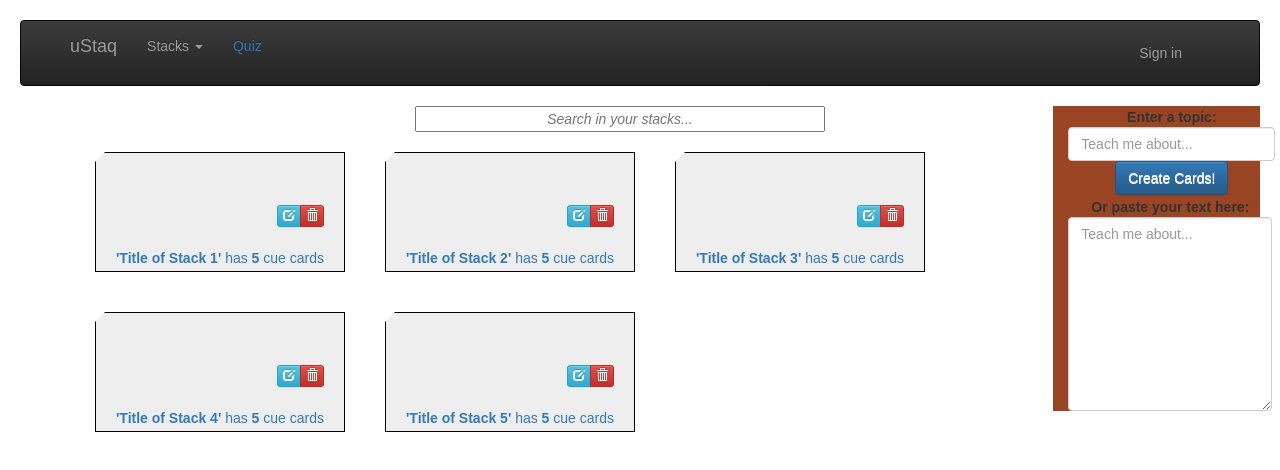
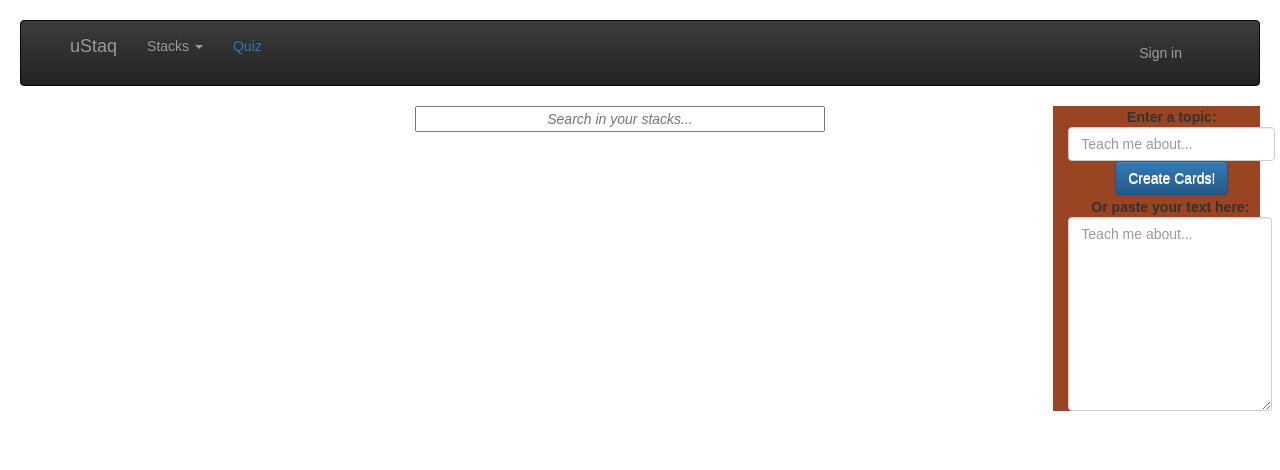
Before and after one commit to quhairfoir/uStaq-client, a React (Create React App) app: page /stacks in a window 1280 px wide. Shown: the top 470 px of the page. Built offline with nearby package versions, Linux system fonts and the light colour scheme; a web font is replaced by a local one.

Commit message:
stacks displaying from db

```diff
--- a/src/components/App.jsx
+++ b/src/components/App.jsx
@@ -26,177 +26,30 @@ class App extends Component {
     super(props)
     this.state = {
       userObj: null,
-      stacks: [
-        {
-          title: 'Title of Stack 1',
-          id: '1',
-          owner:
-            {
-              _id : '1'
-            },
-          sentences: [
-            {
-              front: 'Front Side of Card 1',
-              back: 'Back Side of Card 1'
-            },
-            {
-              front: 'Front Side of Card 2',
-              back: 'Back Side of Card 2'
-            },
-            {
-              front: 'Front Side of Card 3',
-              back: 'Back Side of Card 3'
-            },
-            {
-              front: 'Front Side of Card 4',
-              back: 'Back Side of Card 4'
-            },
-            {
-              front: 'Front Side of Card 5',
-              back: 'Back Side of Card 5'
-            },
-          ],
-        },
-        {
-          title: 'Title of Stack 2',
-          id: '2',
-          owner:
-            {
-              _id : '2'
-            },
-          sentences: [
-            {
-              front: 'Front Side of Card 1',
-              back: 'Back Side of Card 1'
-            },
-            {
-              front: 'Front Side of Card 2',
-              back: 'Back Side of Card 2'
-            },
-            {
-              front: 'Front Side of Card 3',
-              back: 'Back Side of Card 3'
-            },
-            {
-              front: 'Front Side of Card 4',
-              back: 'Back Side of Card 4'
-            },
-            {
-              front: 'Front Side of Card 5',
-              back: 'Back Side of Card 5'
-            },
-          ],
-        },
-        {
-          title: 'Title of Stack 3',
-          id: '3',
-          owner:
-            {
-              _id : '2'
-            },
-          sentences: [
-            {
-              front: 'Front Side of Card 1',
-              back: 'Back Side of Card 1'
-            },
-            {
-              front: 'Front Side of Card 2',
-              back: 'Back Side of Card 2'
-            },
-            {
-              front: 'Front Side of Card 3',
-              back: 'Back Side of Card 3'
-            },
-            {
-              front: 'Front Side of Card 4',
-              back: 'Back Side of Card 4'
-            },
-            {
-              front: 'Front Side of Card 5',
-              back: 'Back Side of Card 5'
-            },
-          ],
-        },
-        {
-          title: 'Title of Stack 4',
-          id: '4',
-          owner:
-            {
-              _id : '3'
-            },
-          sentences: [
-            {
-              front: 'Front Side of Card 1',
-              back: 'Back Side of Card 1'
-            },
-            {
-              front: 'Front Side of Card 2',
-              back: 'Back Side of Card 2'
-            },
-            {
-              front: 'Front Side of Card 3',
-              back: 'Back Side of Card 3'
-            },
-            {
-              front: 'Front Side of Card 4',
-              back: 'Back Side of Card 4'
-            },
-            {
-              front: 'Front Side of Card 5',
-              back: 'Back Side of Card 5'
-            },
-          ],
-        },
-        {
-          title: 'Title of Stack 5',
-          id: '5',
-          owner:
-            {
-              _id : '4'
-            },
-          sentences: [
-            {
-              front: 'Front Side of Card 1',
-              back: 'Back Side of Card 1'
-            },
-            {
-              front: 'Front Side of Card 2',
-              back: 'Back Side of Card 2'
-            },
-            {
-              front: 'Front Side of Card 3',
-              back: 'Back Side of Card 3'
-            },
-            {
-              front: 'Front Side of Card 4',
-              back: 'Back Side of Card 4'
-            },
-            {
-              front: 'Front Side of Card 5',
-              back: 'Back Side of Card 5'
-            },
-          ],
-        },
-      ]
+      stacks: []
     }
     this.handleStoringUsers = this.handleStoringUsers.bind(this);
     this.handleSubmitStack = this.handleSubmitStack.bind(this)
   }
 
-  //make a function that sets the state in the app and bind that function in the constructor and pass it down to the nav, so from the nav we can set the state
-
   handleStoringUsers(userObj) { //creat the shape of user and set it here, in app, login will eventually need to check whether or not you've alredy been here, if so, don't create the user in the db
-  // console.log("this is userOBJ", userObj)
     let newUser = {
       _id: userObj.id,
       email: userObj.email,
       owned: []
     }
-    console.log("NEW USER", newUser)
     axios.post('http://localhost:8080/users', newUser)
       .then(response => console.log(response))
       .catch(error => console.log(error))
     this.setState({ userObj });
+    let userId = this.state.userObj.id
+    let stacks = this.getUserStacks(userId)
+  }
+
+  getUserStacks(userId) {
+    axios(`http://localhost:8080/stacks/user/${userId}`)
+    .then(stacks => this.setState({ stacks: stacks.data }))
+    .catch(error => console.log(error))
   }
 
   componentDidMount() {
--- a/src/components/Card.jsx
+++ b/src/components/Card.jsx
@@ -21,7 +21,7 @@ class Card extends Component {
       // stackId: (this.props.match.params.id || null),
       stackId: this.props.location.pathname.split("/")[2] || null,
       stack: {},
-      isOpen: 'false',
+      isOpen: 'true',
       redirect: '/stacks'
     };
   }
@@ -53,7 +53,7 @@ class Card extends Component {
 
   render() {
     const showCard = () => {
-      let item = this.props.stacks.find(target => target.id == this.state.stackId)
+      let item = this.props.stacks.find(target => target._id == this.state.stackId)
       if (!item) {
         return <Redirect to={this.state.redirect}/>
       } else {
--- a/src/components/Stacks.jsx
+++ b/src/components/Stacks.jsx
@@ -1,6 +1,7 @@
-import React, {Component} from 'react'
+import React, { Component } from 'react'
 import { Row, Col, PageHeader, Table, Grid, Clearfix, Modal, Dialog, Body, Button, ButtonGroup } from 'react-bootstrap'
-import {Route, Switch, Link} from 'react-router-dom'
+import { Route, Switch, Link } from 'react-router-dom'
+import axios from 'axios'
 
 // Stack details modal dialog
 import Card from './Card'
@@ -24,7 +25,7 @@ class Stacks extends Component {
     let array = [...this.state.stacks]; // make a separate copy of the array
     let index = array.indexOf(e.target.value)
     array.splice(array, 1);
-    this.setState({stacks: array});
+    this.setState({ stacks: array });
   }
 
   filterStacksHandle() {
@@ -42,21 +43,10 @@ class Stacks extends Component {
     }
   }
 
-  render() {
+  stacksData() {
+    if (this.props.stacks) {
       return (
-      <Grid>
-        <Row className='show-grid'>
-          <Table>
-            <tbody>
-              <input
-                type='text'
-                id="filterStacks"
-                onChange={this.filterStacksHandle}
-                placeholder='Search in your stacks...'
-                />
-              <ul id='myUL'>
-                {
-                  this.state.stacks.map((stack, index) => (
+          this.props.stacks.map((stack, index) => (
             <li key={index} style={{ listStyleType: 'none' }}>
               <tr className='tile' data-toggle='modal' data-target='#exampleModal'>
                 <Col sm={6} md={3} className='eachTile eachTile:hover'>
@@ -71,19 +61,40 @@ class Stacks extends Component {
                     </ButtonGroup>
                   </Row>
                   <Row className="stack-summary">
-                            <Link to={`/stacks/${stack.id}`}>
-                              <strong>'{stack.title}'</strong> has <strong>{stack.sentences.length}</strong> cue cards
+                    <Link to={`/stacks/${stack._id}`}>
+                      <strong>'{stack.title}'</strong> <br/> <strong>{stack.sentences.length}</strong> cue cards
                 </Link>
                   </Row>
                 </Col>
               </tr>
             </li>
           ))
+        )
+    } else {
+      return <p>EMPTY</p>
     }
+  }
+
+  render() {
+    let stacksData = this.stacksData()
+
+    return (
+      <Grid>
+        <Row className='show-grid'>
+          <Table>
+            <tbody>
+              <input
+                type='text'
+                id="filterStacks"
+                onChange={this.filterStacksHandle}
+                placeholder='Search in your stacks...'
+              />
+              <ul id='myUL'>
+                {stacksData}
               </ul>
             </tbody>
           </Table>
-          <Route exact path="/stacks/:id" component={(routeprops) => <Card {...routeprops} {...this.props} />}/>
+          <Route exact path="/stacks/:_id" component={(routeprops) => <Card {...routeprops} {...this.props} />} />
 
         </Row>
       </Grid>
```
Lines whose indentation alone changed are shown as unchanged.
